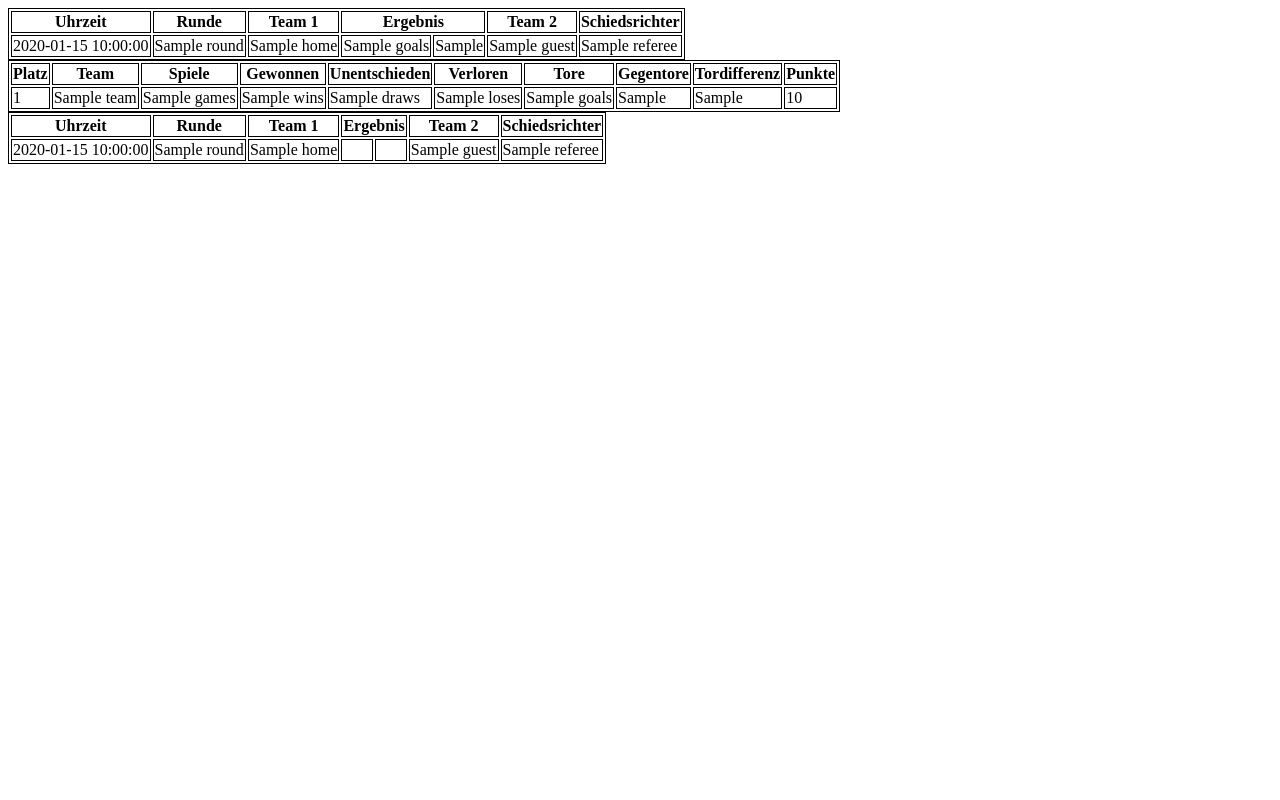
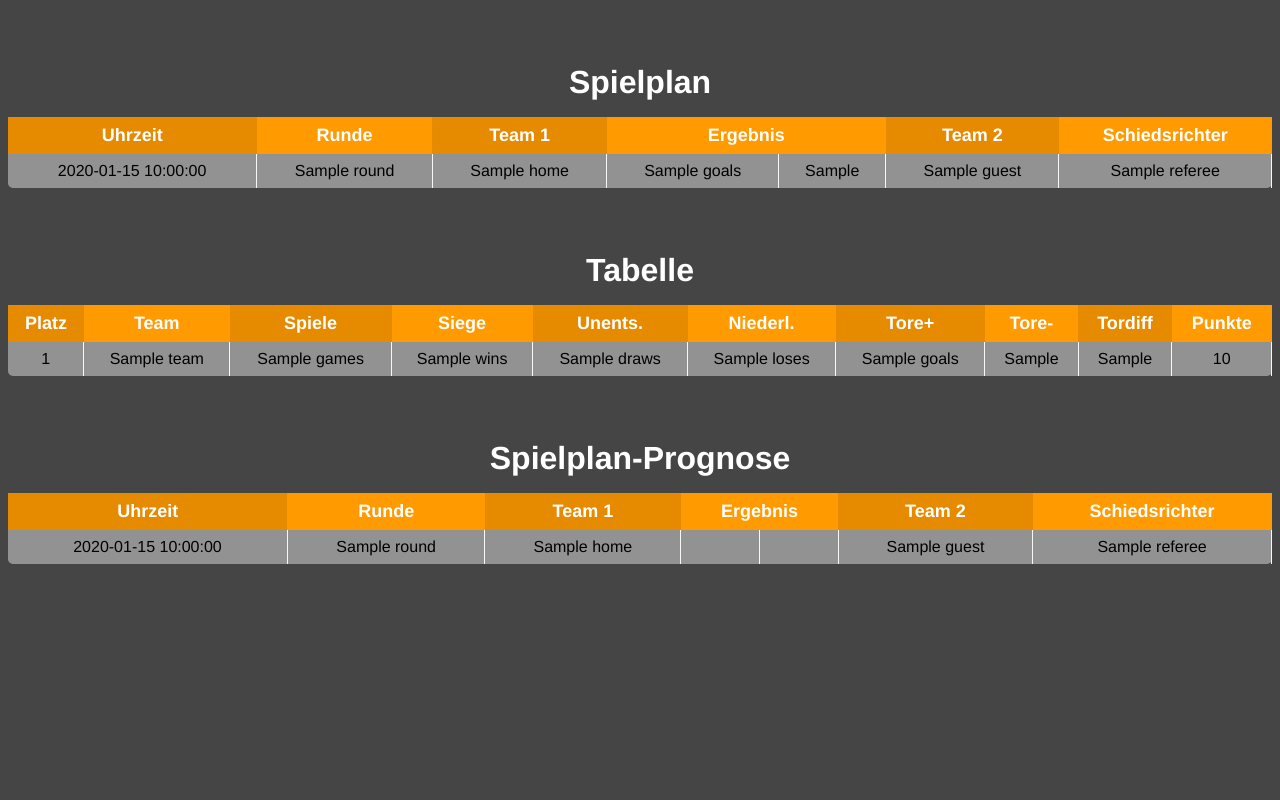
Before and after one commit to ChristophScn/spielplaner, a Flask app: template templates/index.html in a window 1280 px wide. Run offline with Flask 2, Linux system fonts and the light colour scheme; the template is opened without the code that fills it: most values are stand-ins (such as "Sample title", 1, 10 or a date in 2020).

Commit message:
Erfolgreiche Implementierung

```diff
--- a/static/style.css
+++ b/static/style.css
@@ -1,3 +1,87 @@
-table, th, td {
-    border: 1px solid black;
+.background {
+    max-width: 1%;
+    height: auto;
 }
+
+:root {
+    --highligh-color: #ff9a00;
+    --table-color-2: #ff9a00;
+    --table-color-1: #e68a00;
+    --text-color: #FFFFFF;
+    --bg-color: #454545;
+    --row-color-1: #d3d3d3;
+    --row-color-2: #929292;
+
+}
+
+label {
+    display: block;
+    margin-top: 2em;
+    margin-bottom: 0.5em;
+    font-size: xx-large;
+    color: var(--text-color);
+    font-weight: bold;
+
+    text-align: center;
+    margin-left: auto;
+    margin-right: auto;
+}
+
+
+
+/*********/
+
+* {
+    box-sizing: border-box;
+    -webkit-box-sizing: border-box;
+    -moz-box-sizing: border-box;
+}
+
+body {
+    font-family: Helvetica;
+    -webkit-font-smoothing: antialiased;
+    background: var(--bg-color);
+}
+
+/* Table Styles */
+
+.fl-table {
+    border-radius: 5px;
+    font-size: 18px;
+    font-weight: normal;
+    border: none;
+    border-collapse: collapse;
+    max-width: 100%;
+    margin-left: auto;
+    margin-right: auto;
+    width: 100%;
+    white-space: nowrap;
+    background-color: var(--row-color-2);
+}
+
+.fl-table td,
+.fl-table th {
+    text-align: center;
+    padding: 8px;
+}
+
+.fl-table td {
+    border-right: 1px solid #f8f8f8;
+    font-size: 16px;
+    font-weight: 500;
+}
+
+.fl-table thead th {
+    color: #ffffff;
+    background: var(--table-color-2);
+}
+
+
+.fl-table thead th:nth-child(odd) {
+    color: #ffffff;
+    background: var(--table-color-1);
+}
+
+.fl-table tr:nth-child(even) {
+    background: var(--row-color-1);
+}
--- a/templates/admin.html
+++ b/templates/admin.html
@@ -14,7 +14,7 @@
   -->
   <form method="post">
 
-    <table id="data" class="table table-striped">
+    <table id="data" class="table">
       <thead>
         <tr>
           <th>Uhrzeit</th>
--- a/templates/index.html
+++ b/templates/index.html
@@ -3,10 +3,20 @@
 <head>
   <title>Spielplan</title>
   <link rel="stylesheet" type="text/css" href="{{ url_for('static', filename='style.css') }}" />
+  <script>
+    window.setInterval(() => {
+      location.reload();
+    }, 30000);
+  </script>
 </head>
 
 <body>
-  <table id="data" class="table table-striped">
+  <!--
+  <img class="logo" src="{{ url_for('static', filename='bg.jpeg') }}">
+  -->
+  <label>Spielplan</label>
+
+  <table id="data" class="table fl-table">
     <thead>
       <tr>
         <th>Uhrzeit</th>
@@ -37,18 +47,19 @@
     </tbody>
   </table>
 
-  <table id="data" class="table table-striped">
+  <label>Tabelle</label>
+  <table id="data" class="table fl-table">
     <thead>
       <tr>
         <th>Platz</th>
         <th>Team</th>
         <th>Spiele</th>
-        <th>Gewonnen</th>
-        <th>Unentschieden</th>
-        <th>Verloren</th>
-        <th>Tore</th>
-        <th>Gegentore</th>
-        <th>Tordifferenz</th>
+        <th>Siege</th>
+        <th>Unents.</th>
+        <th>Niederl.</th>
+        <th>Tore+</th>
+        <th>Tore-</th>
+        <th>Tordiff</th>
         <th>Punkte</th>
       </tr>
     </thead>
@@ -70,7 +81,8 @@
     </tbody>
   </table>
 
-  <table id="data" class="table table-striped">
+  <label>Spielplan-Prognose</label>
+  <table id="data" class="table fl-table">
     <thead>
       <tr>
         <th>Uhrzeit</th>
```
Also changed, not shown: static/bg.jpeg (added).
